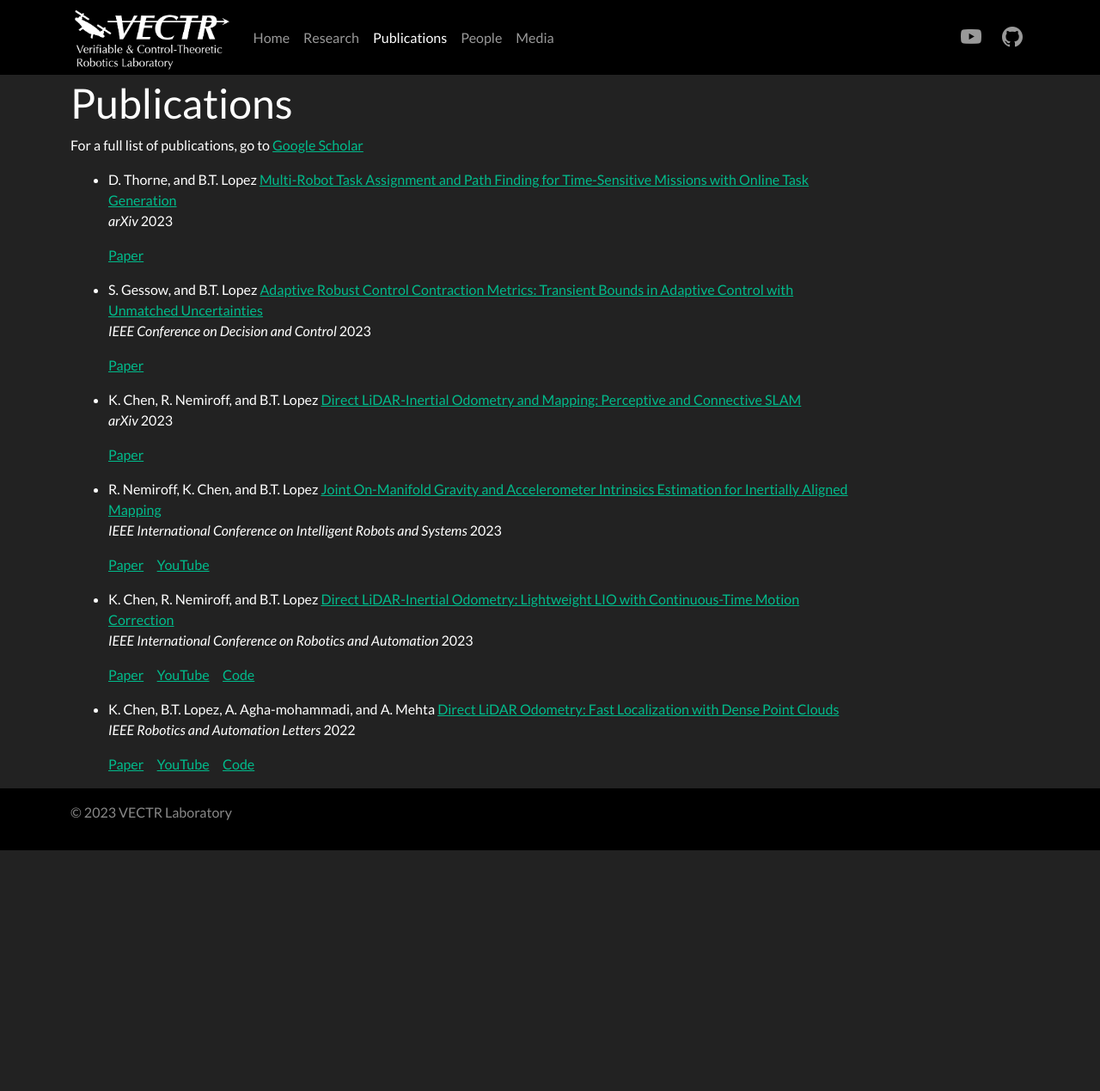
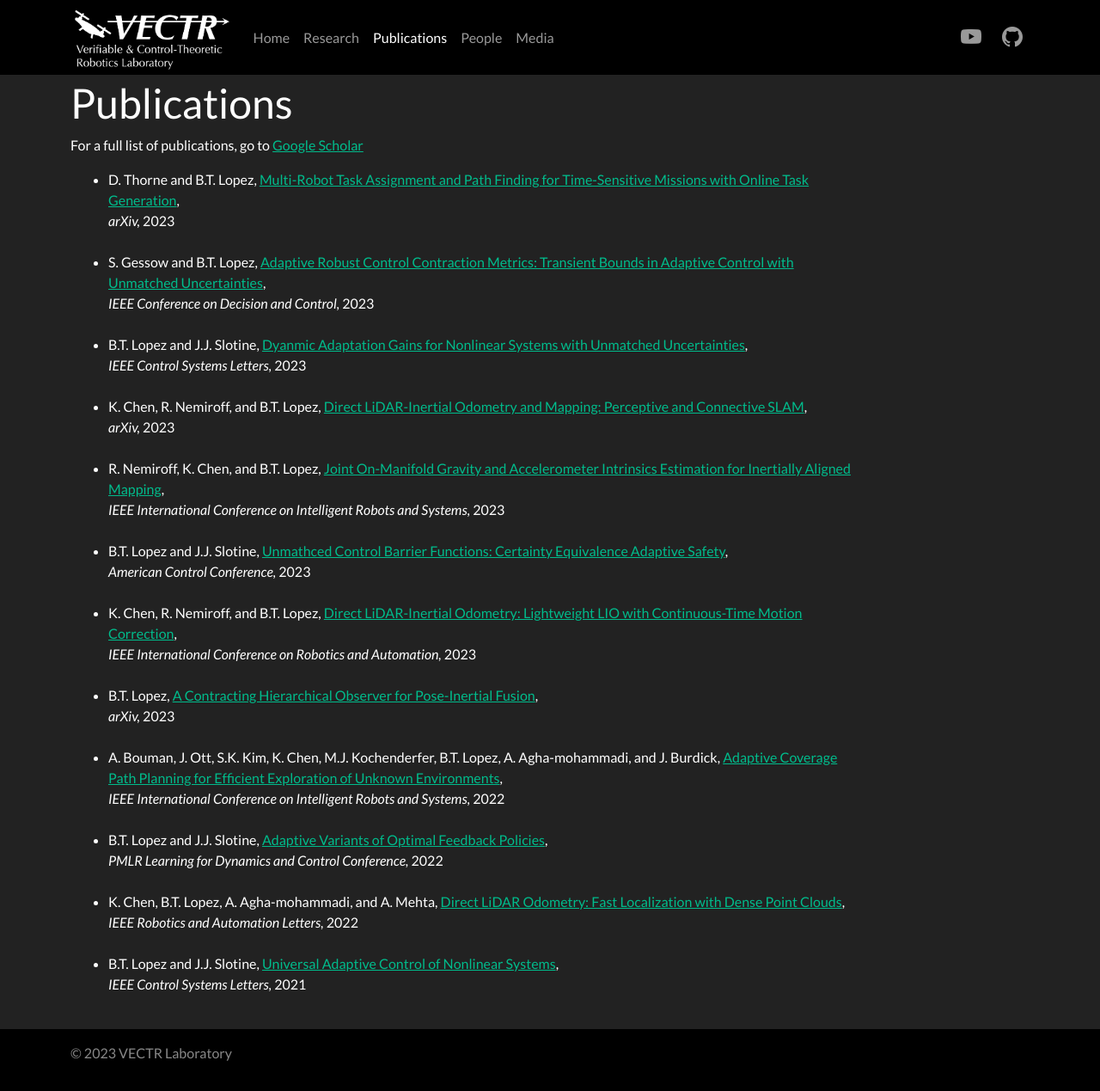
Before and after one commit to vectr-ucla/vectr-ucla.github.io, a Jekyll site: the page built from _pages/publications.md, in a window 1280 px wide and 1269 px high. Shown: the whole window at 86% size. Built offline with Jekyll 4.4.1, drawn with Linux system fonts in a browser that asks for light colours.

Commit message:
Mods to pub list

```diff
--- a/_data/publist.yml
+++ b/_data/publist.yml
@@ -1,21 +1,30 @@
 # Examples:
 - title: "Multi-Robot Task Assignment and Path Finding for Time-Sensitive Missions with Online Task Generation"
-  authors: D. Thorne, and B.T. Lopez
+  authors: D. Thorne and B.T. Lopez
   year: 2023
   link:
     url: https://arxiv.org/abs/2310.06153
     display: arXiv
     #IEEE International Conference on Robotics and Automation
-  note: "[Paper](https://arxiv.org/abs/2310.06153) &nbsp; &nbsp;"
+  # note: "[Paper](https://arxiv.org/abs/2310.06153) &nbsp; &nbsp;"
         #  [YouTube]()"
 
 - title: "Adaptive Robust Control Contraction Metrics: Transient Bounds in Adaptive Control with Unmatched Uncertainties"
-  authors: S. Gessow, and B.T. Lopez
+  authors: S. Gessow and B.T. Lopez
   year: 2023
   link:
     url: https://ieeexplore.ieee.org/document/10384247
     display: IEEE Conference on Decision and Control
-  note: "[Paper](https://ieeexplore.ieee.org/document/10384247) &nbsp; &nbsp;"
+  # note: "[Paper](https://ieeexplore.ieee.org/document/10384247) &nbsp; &nbsp;"
+
+- title: "Dyanmic Adaptation Gains for Nonlinear Systems with Unmatched Uncertainties"
+  authors: B.T. Lopez and J.J. Slotine
+  year: 2023
+  link:
+    url: https://ieeexplore.ieee.org/abstract/document/10345645
+    display: IEEE Control Systems Letters
+  # note: "[Paper](https://ieeexplore.ieee.org/abstract/document/9638976) &nbsp; &nbsp;"
+        #  [YouTube]()"
 
 - title: "Direct LiDAR-Inertial Odometry and Mapping: Perceptive and Connective SLAM"
   authors: K. Chen, R. Nemiroff, and B.T. Lopez
@@ -24,7 +33,7 @@
     url: https://arxiv.org/abs/2305.01843
     display: arXiv
     #IEEE Transactions on Robotics
-  note: "[Paper](https://arxiv.org/abs/2305.01843) &nbsp; &nbsp;"
+  # note: "[Paper](https://arxiv.org/abs/2305.01843) &nbsp; &nbsp;"
         #  [YouTube]()"
 
 - title: "Joint On-Manifold Gravity and Accelerometer Intrinsics Estimation for Inertially Aligned Mapping"
@@ -33,8 +42,16 @@
   link:
     url: https://arxiv.org/abs/2303.03505
     display: IEEE International Conference on Intelligent Robots and Systems
-  note: "[Paper](https://arxiv.org/abs/2303.03505) &nbsp; &nbsp;
-         [YouTube](https://youtu.be/E190005kZKg?si=XnBb73oVQE4X5tKR)"
+  note: "[YouTube](https://youtu.be/E190005kZKg?si=XnBb73oVQE4X5tKR)"
+
+- title: "Unmathced Control Barrier Functions: Certainty Equivalence Adaptive Safety"
+  authors: B.T. Lopez and J.J. Slotine
+  year: 2023
+  link:
+    url: https://ieeexplore.ieee.org/abstract/document/10156496
+    display: American Control Conference
+  # note: "[Paper](https://ieeexplore.ieee.org/abstract/document/10156496) &nbsp; &nbsp;"
+        #  [YouTube]()"
 
 - title: "Direct LiDAR-Inertial Odometry: Lightweight LIO with Continuous-Time Motion Correction"
   authors: K. Chen, R. Nemiroff, and B.T. Lopez
@@ -42,9 +59,31 @@
   link:
     url: https://ieeexplore.ieee.org/stamp/stamp.jsp?arnumber=10160508
     display: IEEE International Conference on Robotics and Automation
-  note: "[Paper](https://ieeexplore.ieee.org/stamp/stamp.jsp?arnumber=10160508) &nbsp; &nbsp;
-         [YouTube](https://www.youtube.com/watch?v=4-oXjG8ow10) &nbsp; &nbsp;
+  note: "[YouTube](https://www.youtube.com/watch?v=4-oXjG8ow10) &nbsp; &nbsp;
          [Code](https://github.com/vectr-ucla/direct_lidar_inertial_odometry)"
+
+- title: "A Contracting Hierarchical Observer for Pose-Inertial Fusion"
+  authors: B.T. Lopez
+  year: 2023
+  link:
+    url: https://arxiv.org/pdf/2303.02777
+    display: arXiv
+
+- title: "Adaptive Coverage Path Planning for Efficient Exploration of Unknown Environments"
+  authors: A. Bouman, J. Ott, S.K. Kim, K. Chen, M.J. Kochenderfer, B.T. Lopez, A. Agha-mohammadi, and J. Burdick
+  year: 2022
+  link:
+    url: https://ieeexplore.ieee.org/abstract/document/9982287
+    display: IEEE International Conference on Intelligent Robots and Systems
+
+- title: "Adaptive Variants of Optimal Feedback Policies"
+  authors: B.T. Lopez and J.J. Slotine
+  year: 2022
+  link:
+    url: https://proceedings.mlr.press/v168/lopez22a.html
+    display: PMLR Learning for Dynamics and Control Conference
+  # note: "[Paper](https://proceedings.mlr.press/v168/lopez22a.html) &nbsp; &nbsp;"
+        #  [YouTube]()"
 
 - title: "Direct LiDAR Odometry: Fast Localization with Dense Point Clouds"
   authors: K. Chen, B.T. Lopez, A. Agha-mohammadi, and A. Mehta
@@ -52,6 +91,14 @@
   link:
     url: https://ieeexplore.ieee.org/document/9681177
     display: IEEE Robotics and Automation Letters
-  note: "[Paper](https://ieeexplore.ieee.org/document/9681177) &nbsp; &nbsp;
-         [YouTube](https://www.youtube.com/watch?v=APot6QP_wvg) &nbsp; &nbsp;
+  note: "[YouTube](https://www.youtube.com/watch?v=APot6QP_wvg) &nbsp; &nbsp;
          [Code](https://github.com/vectr-ucla/direct_lidar_odometry)"
+
+- title: "Universal Adaptive Control of Nonlinear Systems"
+  authors: B.T. Lopez and J.J. Slotine
+  year: 2021
+  link:
+    url: https://ieeexplore.ieee.org/abstract/document/9638976
+    display: IEEE Control Systems Letters
+  # note: "[Paper](https://ieeexplore.ieee.org/abstract/document/9638976) &nbsp; &nbsp;"
+        #  [YouTube]()"
--- a/_pages/publications.md
+++ b/_pages/publications.md
@@ -14,15 +14,17 @@ For a full list of publications, go to [Google Scholar](https://scholar.google.c
       {% for publi in site.data.publist %}
         <li>
           <!-- {{ publi.title }} {{publi.year}}<br> -->
-          {{ publi.authors }} <a href="{{ publi.link.url }}">{{ publi.title }}</a> <br>
+          {{ publi.authors }}, <a href="{{ publi.link.url }}">{{ publi.title }}</a>, <br>
           {% if publi.link.display %}
-            <em> {{publi.link.display}} </em>
+            <em> {{publi.link.display}}, </em>
           {% endif %}
-          {{publi.year}} <br>
+          {{publi.year}}
           <!-- <a href="{{ publi.link.url }}">{{ publi.link.display }}</a><br> -->
-          {% if publi.note %}
-            <p>{{ publi.note | markdownify }}</p>
-          {% endif %}
+          <!-- {% if publi.note %}
+          , {{ publi.note | markdownify }}
+          {% endif %}  -->
+          <br>
+          <br>
         </li>
       {% endfor %}
     </ul>
```
